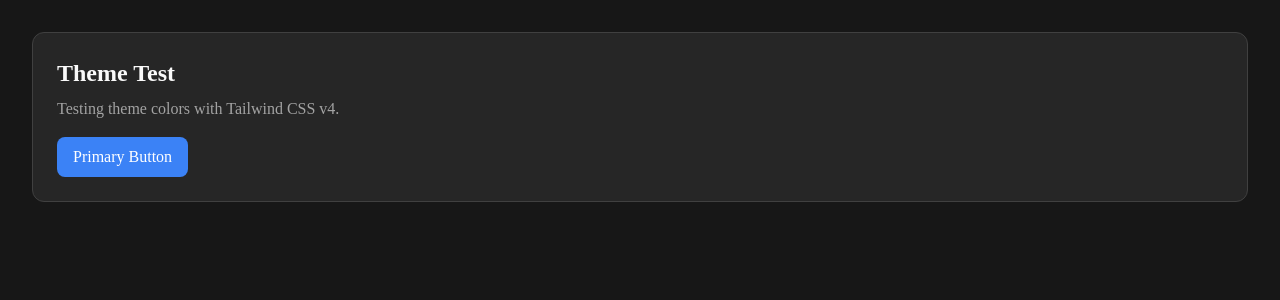
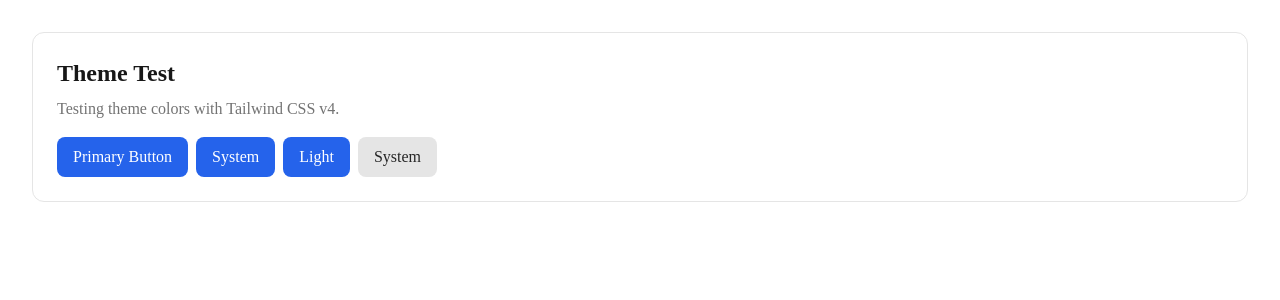
Before and after one commit to mehdijeyrani-dev/stackly-app, a React (Vite) app in the folder client/: page / in a window 1280 px wide. Shown: the top 300 px of the page. Built offline with nearby package versions, Linux system fonts and the light colour scheme.

Commit message:
(feat) client: add theme management with Zustand and Tailwind CSS v4

```diff
--- a/client/package.json
+++ b/client/package.json
@@ -13,7 +13,8 @@
     "@tailwindcss/vite": "^4.3.3",
     "react": "^19.2.8",
     "react-dom": "^19.2.8",
-    "tailwindcss": "^4.3.3"
+    "tailwindcss": "^4.3.3",
+    "zustand": "^5.0.15"
   },
   "devDependencies": {
     "@types/node": "^24.13.3",
--- a/client/src/App.tsx
+++ b/client/src/App.tsx
@@ -1,5 +1,14 @@
+import ThemeController from "./components/ThemeController";
+import { useThemeStore } from "./stores/themeStore";
+
 function App() {
+  const theme = useThemeStore((state) => state.theme);
+  const setTheme = useThemeStore((state) => state.setTheme);
+
   return (
+    <>
+      <ThemeController />
+
       <main className="min-h-screen bg-background text-foreground p-8">
         <div className="rounded-xl border border-border bg-card p-6">
           <h1 className="text-2xl font-bold">Theme Test</h1>
@@ -8,11 +17,33 @@ function App() {
             Testing theme colors with Tailwind CSS v4.
           </p>
 
+          <div className="flex items-center gap-2">
             <button className="mt-4 rounded-lg bg-primary px-4 py-2 text-primary-foreground">
               Primary Button
             </button>
+
+            <button
+              onClick={() => setTheme("system")}
+              className="mt-4 rounded-lg bg-primary px-4 py-2 text-primary-foreground"
+            >
+              System
+            </button>
+            <button
+              onClick={() => setTheme("light")}
+              className="mt-4 rounded-lg bg-primary px-4 py-2 text-primary-foreground"
+            >
+              Light
+            </button>
+            <button
+              onClick={() => setTheme("dark")}
+              className="mt-4 px-4 py-2 rounded-lg bg-neutral-200 text-neutral-800 dark:bg-neutral-700 dark:text-neutral-50 capitalize"
+            >
+              {theme}
+            </button>
+          </div>
         </div>
       </main>
+    </>
   );
 }
 
--- /dev/null
+++ b/client/src/components/ThemeController.tsx
@@ -0,0 +1,29 @@
+import { useEffect } from "react";
+import { useThemeStore } from "../stores/themeStore";
+
+function ThemeController() {
+  const theme = useThemeStore((state) => state.theme);
+
+  useEffect(() => {
+    const mediaQuery = window.matchMedia("(prefers-color-scheme: dark)");
+
+    const applyTheme = () => {
+      const resolvedTheme =
+        theme === "system" ? (mediaQuery.matches ? "dark" : "light") : theme;
+
+      document.documentElement.dataset.theme = resolvedTheme;
+    };
+
+    applyTheme();
+
+    mediaQuery.addEventListener("change", applyTheme);
+
+    return () => {
+      mediaQuery.removeEventListener("change", applyTheme);
+    };
+  }, [theme]);
+
+  return null;
+}
+
+export default ThemeController;
--- a/client/src/index.css
+++ b/client/src/index.css
@@ -1,4 +1,8 @@
 @import "tailwindcss";
+
+
+@custom-variant dark (&:where([data-theme="dark"], [data-theme="dark"] *));
+
 
 :root {
   color-scheme: light;
--- /dev/null
+++ b/client/src/stores/themeStore.ts
@@ -0,0 +1,26 @@
+import { create } from "zustand";
+import { persist } from "zustand/middleware";
+
+export type Theme = "light" | "dark" | "system";
+
+interface ThemeState {
+  theme: Theme;
+  setTheme: (theme: Theme) => void;
+}
+
+export const useThemeStore = create<ThemeState>()(
+  persist(
+    (set) => ({
+      theme: "system",
+      setTheme: (theme) => {
+        set({ theme });
+      },
+    }),
+    {
+      name: "app-theme",
+      partialize: (state) => ({
+        theme: state.theme,
+      }),
+    },
+  ),
+);
```
Also changed, not shown: 1 other file (tests, documents, lock files or other folders). Lines whose indentation alone changed are shown as unchanged.
